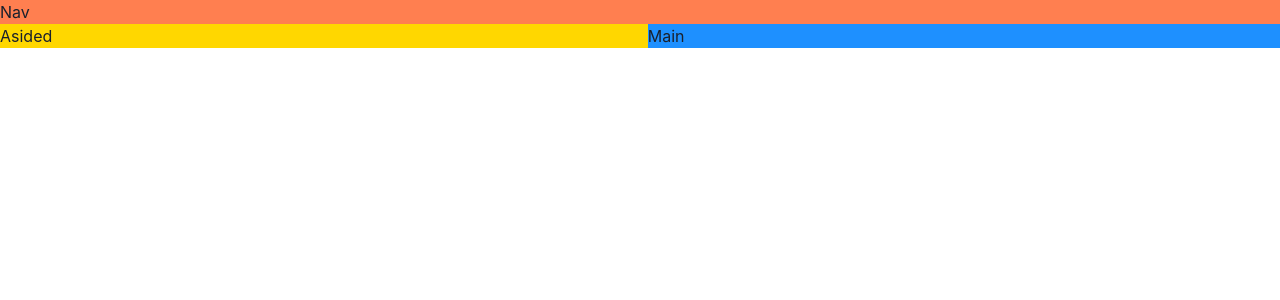
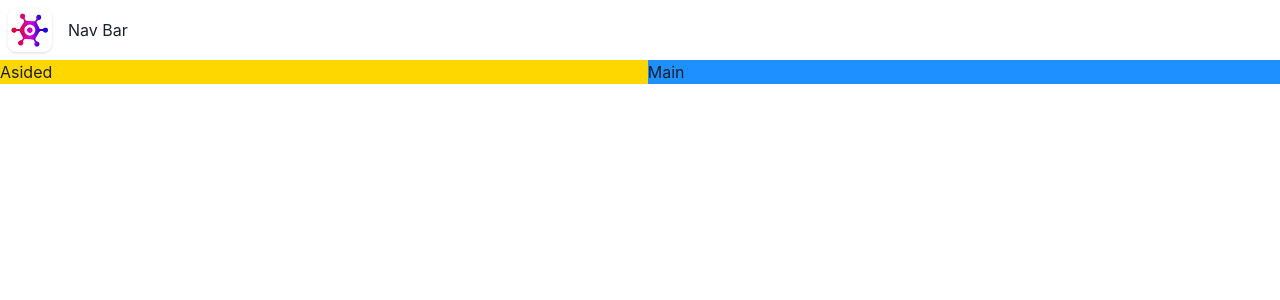
Before and after one commit to ousiruon/pulseplay, a React (Vite) app: page / in a window 1280 px wide. Shown: the top 300 px of the page. Built offline with nearby package versions, Linux system fonts and the light colour scheme.

Commit message:
Build NavBar

```diff
--- a/src/App.tsx
+++ b/src/App.tsx
@@ -1,4 +1,5 @@
 import { Grid, GridItem, Show } from "@chakra-ui/react";
+import NavBar from "./components/NavBar";
 function App() {
   return (
     <>
@@ -8,8 +9,8 @@
           lg: `"nav nav" "aside main"`, // > 1024px
         }}
       >
-        <GridItem area="nav" bg="coral">
-          Nav
+        <GridItem area="nav">
+          <NavBar />
         </GridItem>
         <Show above="lg">
           <GridItem area="aside" bg="gold">
--- /dev/null
+++ b/src/components/NavBar.tsx
@@ -0,0 +1,12 @@
+import { HStack, Image, Text } from "@chakra-ui/react";
+import logo from "../assets/logo.webp";
+
+const NavBar = () => {
+  return (
+    <HStack>
+      <Image src={logo} boxSize="60px" />
+      <Text>Nav Bar</Text>
+    </HStack>
+  );
+};
+export default NavBar;
```
Also changed, not shown: src/assets/logo.webp (added).
